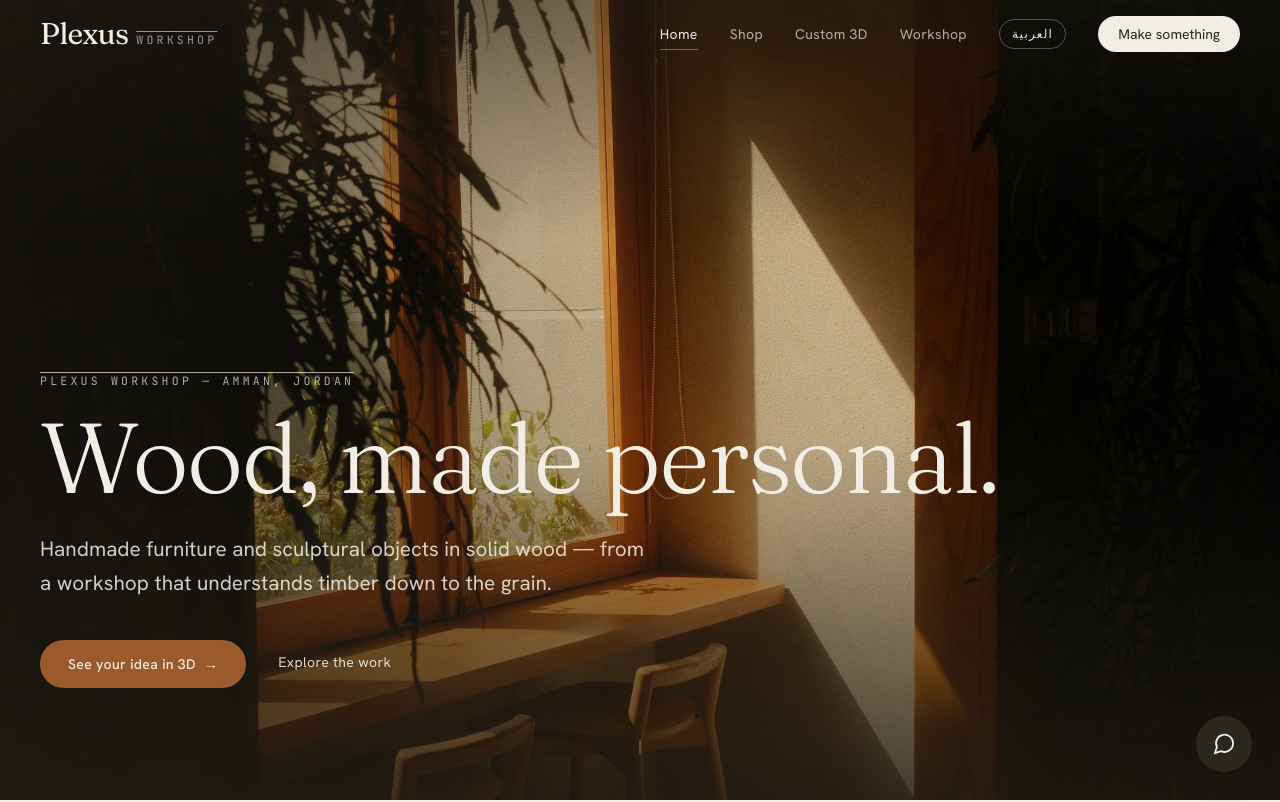
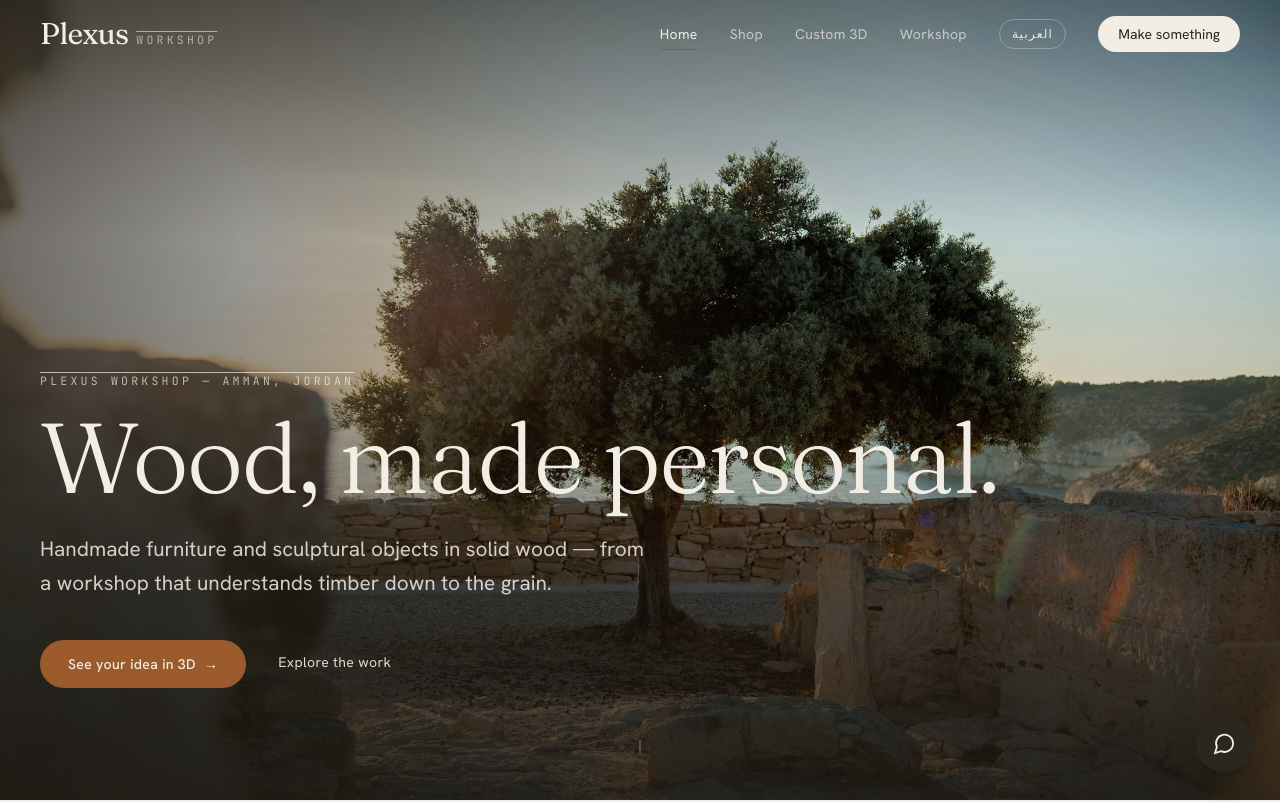
Before and after one commit to freefall4r/plexus-website, a Next.js app: page / in a window 1280 px wide. Shown: the top 802 px of the page. Built offline with nearby package versions, Linux system fonts and the light colour scheme.

Commit message:
Hero: olive tree on stone at golden hour (Unsplash, commercial-free)
Co-Authored-By: Claude Opus 4.8 (1M context) <noreply@anthropic.com>

```diff
--- a/components/redesign/HeroRedesign.tsx
+++ b/components/redesign/HeroRedesign.tsx
@@ -11,12 +11,12 @@ export function HeroRedesign() {
     <section className="relative min-h-[100svh] w-full overflow-hidden bg-walnut-deep text-bone">
       {/* full-bleed hand-carved texture */}
       <Image
-        src="/brand/hero.jpg"
-        alt="Warm afternoon light through a wooden window onto a handmade wood counter and stools"
+        src="/brand/hero-olive.jpg"
+        alt="Olive tree on an old stone terrace at golden hour, sea beyond"
         fill
         priority
         sizes="100vw"
-        className="object-cover object-[center_42%]"
+        className="object-cover object-center"
       />
       {/* warm legibility wash */}
       <div
```
Also changed, not shown: public/brand/hero-olive.jpg (added), public/brand/hero.jpg (deleted).
